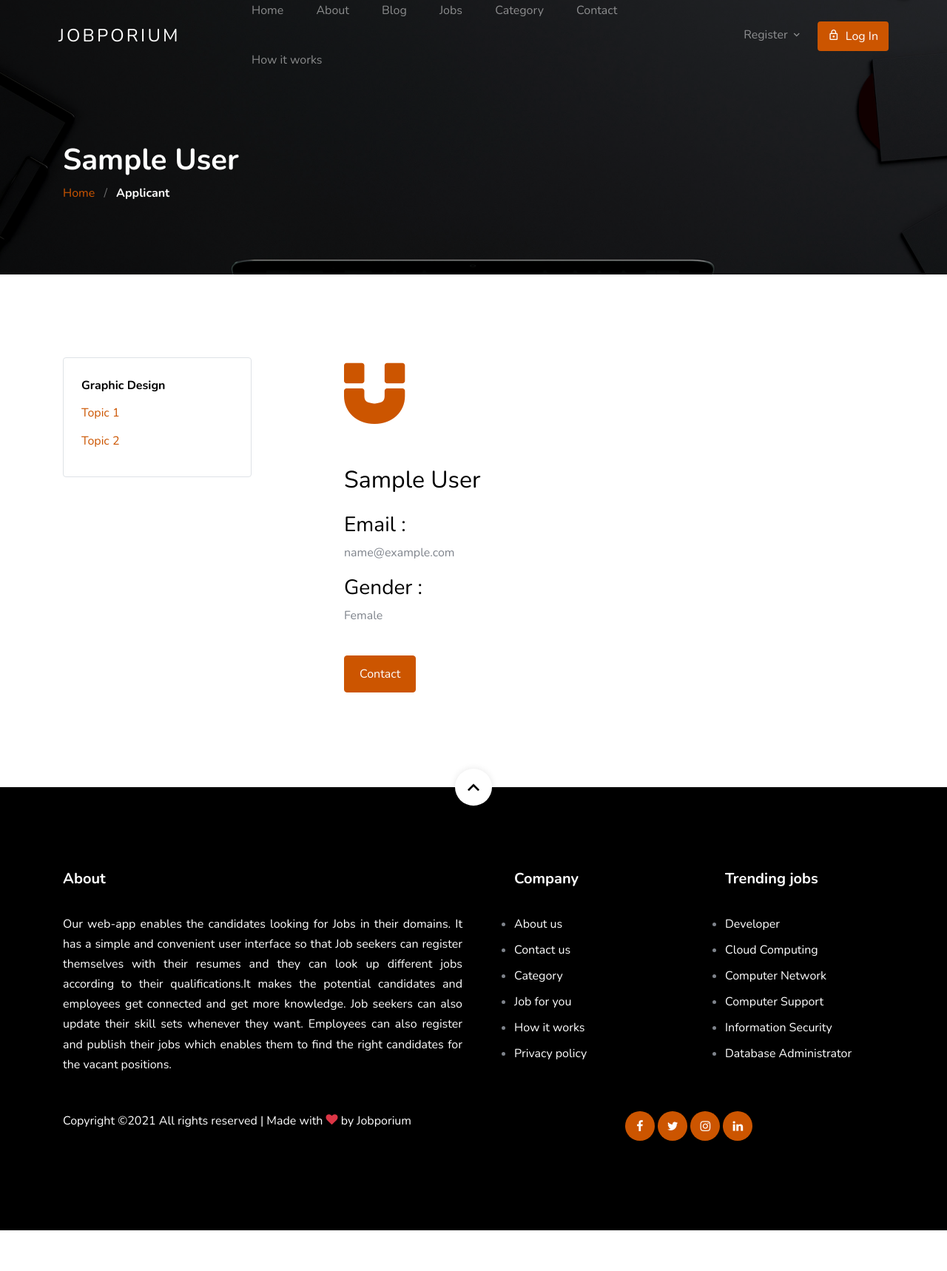
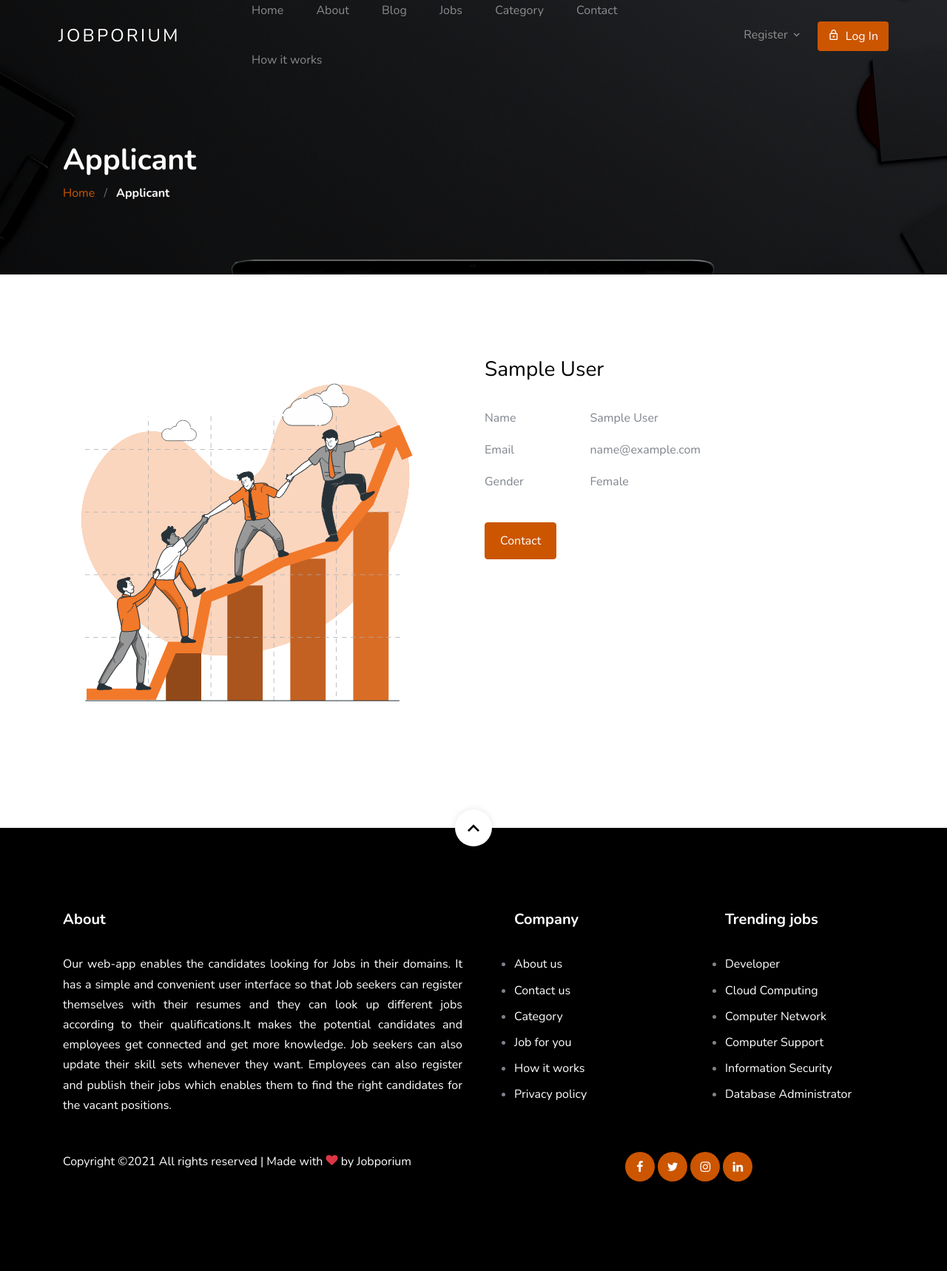
Before and after one commit to kathrinesathi/Jobporium, a Django app: template template/jobapp/applicant-details.html in a window 1280 px wide. Shown: the whole page at 74% size. Before the commit the page ends 1663 px from the top, so only its background shows below. Run offline with Django 3.2, Linux system fonts and the light colour scheme; the template is opened without the code that fills it: values that come from a table or form of the project are taken from there, others are empty; the visitor is signed in with stand-in values (Sample User, id 1); data comes from the database, SQL or seed files in the repository; some libraries are stand-ins or nearby versions; some web fonts are replaced.

Commit message:
applicant page

```diff
--- a/template/jobapp/applicant-details.html
+++ b/template/jobapp/applicant-details.html
@@ -5,11 +5,12 @@
 
 
 <!-- HOME -->
-    <section class="section-hero overlay inner-page bg-image" style="background-image: url('{% static 'images/hero_1.jpg' %}');" id="home-section">
+<section class="section-hero overlay inner-page bg-image"
+  style="background-image: url('{% static 'images/hero_1.jpg' %}');" id="home-section">
   <div class="container">
     <div class="row">
       <div class="col-md-7">
-            <h1 class="text-white font-weight-bold">{{ applicant.get_full_name }}</h1>
+        <h1 class="text-white font-weight-bold">Applicant</h1>
         <div class="custom-breadcrumbs">
           <a href="{% url 'jobapp:home' %}">Home</a> <span class="mx-2 slash">/</span>
           <span class="text-white"><strong>Applicant</strong></span>
@@ -19,7 +20,7 @@
   </div>
 </section>
 
-    <section class="site-section block__18514" id="next-section">
+<!-- <section class="site-section block__18514" id="next-section">
       <div class="container">
         <div class="row">
           <div class="col-lg-3 mr-auto">
@@ -48,7 +49,67 @@
         </div>
       </div>
     </section>
+     -->
+<section class="site-section " id="next-section">
+  <div class="container emp-profile">
+    <form method="post">
+
+      <div class="row justify-content-center">
+
+        <div class="col-md-6 ">
+
+          <img src="{% static 'images/person_5.gif' %}" alt="Image" class="img-fluid mb-4 rounded">
+        </div>
+        <div class="col-md-6 ">
+          <h3>
+            {{ applicant.get_full_name }}
+          </h3>
+          <br>
+          <div class="row">
+            <div class="col-md-3">
+              <label>Name</label>
+            </div>
+            <div class="col-md-5">
+              <p> {{ applicant.get_full_name }}</p>
+            </div>
+          </div>
+          <div class="row">
+            <div class="col-md-3">
+              <label>Email</label>
+            </div>
+            <div class="col-md-3">
+              <p>{{ applicant.email }}</p>
+            </div>
+          </div>
+          <div class="row">
+            <div class="col-md-3">
+              <label>Gender</label>
+            </div>
+            <div class="col-md-3">
+              <p> {% if applicant.gender == 'M' %}
+                Male
+                {% else %}
+                Female
+                {% endif %}</p>
+            </div>
+          </div>
+          <p><a href="mailto:{{ applicant.email }}" class="btn btn-primary btn-md mt-4">Contact</a></p>
+        </div>
 
 
 
+      </div>
+      <div class="row justify-content-center">
+
+
+
+
+
+
+
+
+      </div>
+    </form>
+  </div>
+</section>
 {% endblock %}
```
Also changed, not shown: 1 other file. Lines whose indentation alone changed are shown as unchanged.
